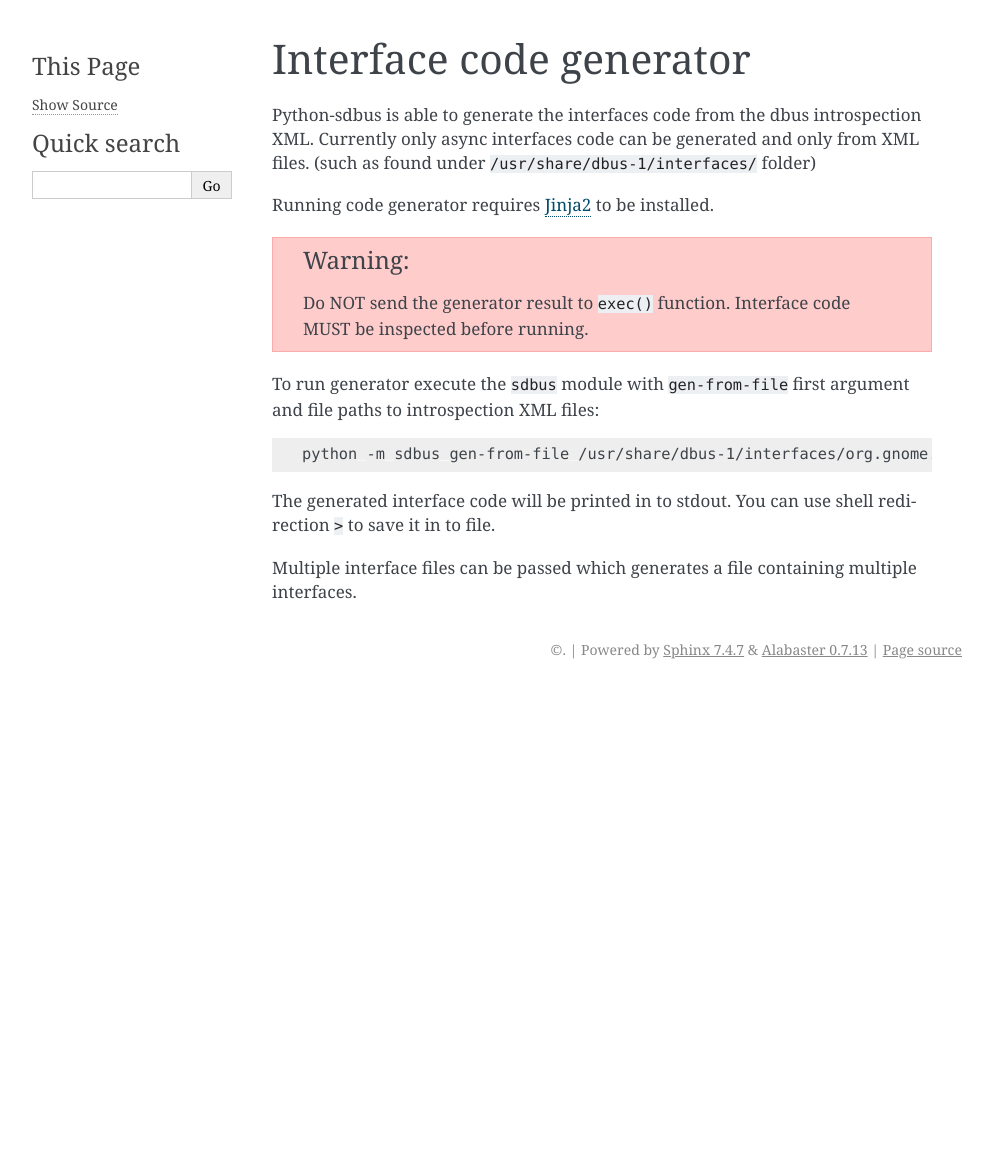
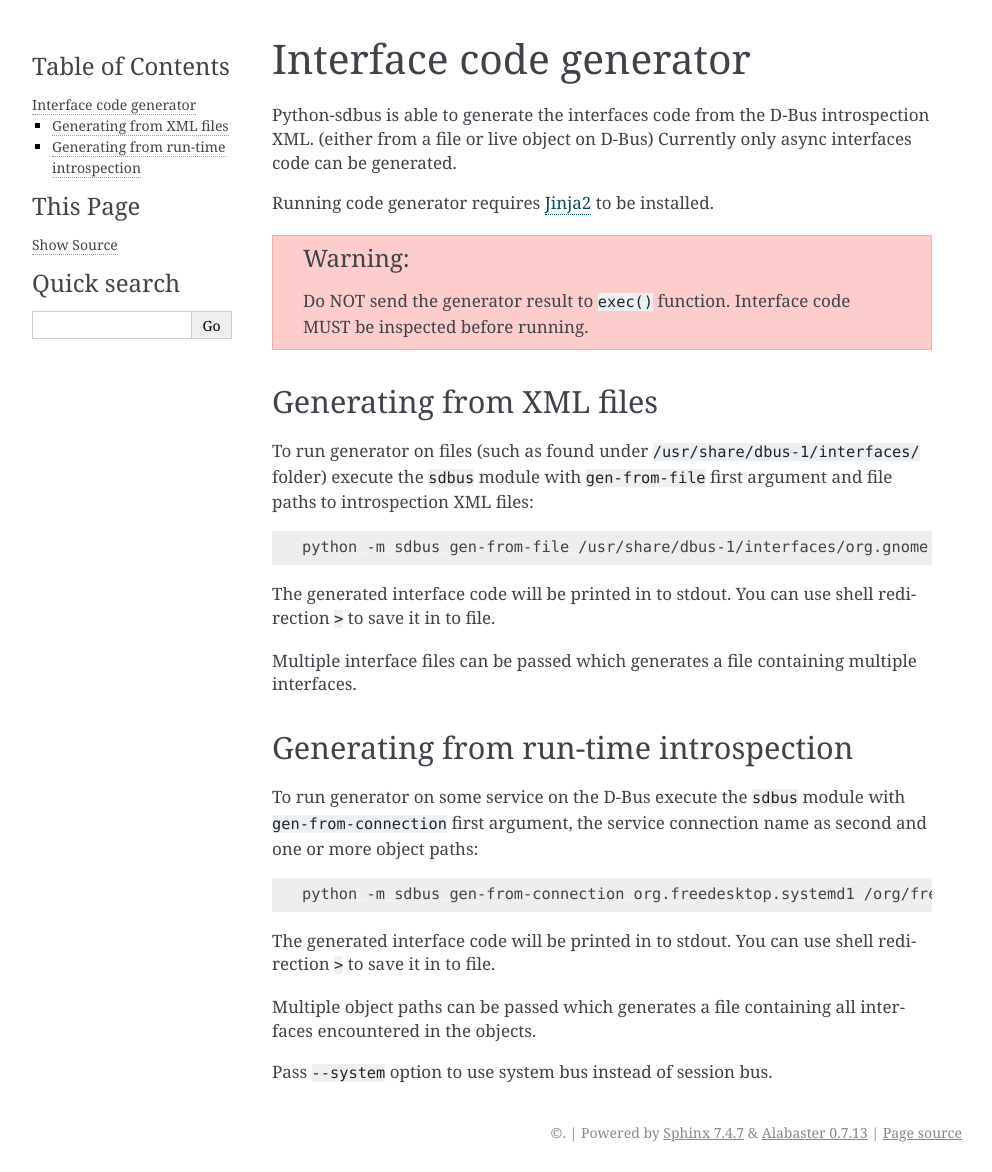
Before and after one commit to python-sdbus/python-sdbus, a Sphinx documentation site: the page built from docs/code_generator.rst, in a window 1280 px wide. Shown: the whole page, without its empty margins (148-1140 px from the left). Built offline with Sphinx 7.4.7, drawn with Linux system fonts in a browser that asks for light colours; before the commit the page ends 900 px from its top, so only the background shows below that.

Commit message:
docs: Document new codegenerator from run-time introspection

```diff
--- a/docs/code_generator.rst
+++ b/docs/code_generator.rst
@@ -2,9 +2,8 @@ Interface code generator
 ========================
 
 Python-sdbus is able to generate the interfaces code from
-the dbus introspection XML. Currently only async interfaces
-code can be generated and only from XML files. (such as found
-under ``/usr/share/dbus-1/interfaces/`` folder)
+the D-Bus introspection XML. (either from a file or live object on D-Bus)
+Currently only async interfaces code can be generated.
 
 Running code generator requires
 `Jinja2 <https://jinja2docs.readthedocs.io/en/stable/>`_
@@ -13,8 +12,12 @@ to be installed.
 .. warning:: Do NOT send the generator result to ``exec()`` function.
     Interface code MUST be inspected before running.
 
-To run generator execute the ``sdbus`` module with ``gen-from-file``
-first argument and file paths to introspection XML files:
+Generating from XML files
+-------------------------
+
+To run generator on files (such as found under ``/usr/share/dbus-1/interfaces/`` folder)
+execute the ``sdbus`` module with ``gen-from-file`` first argument
+and file paths to introspection XML files:
 
 .. code-block:: shell
 
@@ -25,3 +28,22 @@ can use shell redirection ``>`` to save it in to file.
 
 Multiple interface files can be passed which generates a file
 containing multiple interfaces.
+
+Generating from run-time introspection
+--------------------------------------
+
+To run generator on some service on the D-Bus execute
+the ``sdbus`` module with ``gen-from-connection`` first argument,
+the service connection name as second and one or more object paths:
+
+.. code-block:: shell
+
+    python -m sdbus gen-from-connection org.freedesktop.systemd1 /org/freedesktop/systemd1
+
+The generated interface code will be printed in to stdout. You
+can use shell redirection ``>`` to save it in to file.
+
+Multiple object paths can be passed which generates a file
+containing all interfaces encountered in the objects.
+
+Pass ``--system`` option to use system bus instead of session bus.
```
